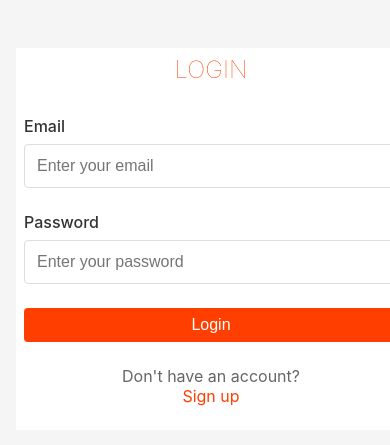
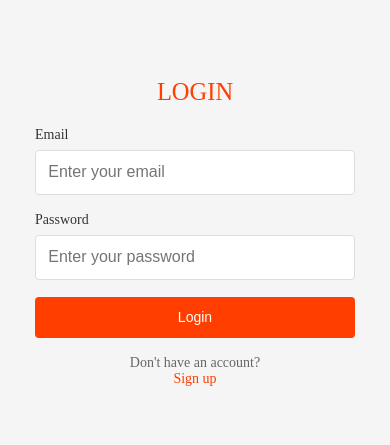
Before and after one commit to amribic/VisitEase, a Svelte app in the folder frontend/: page / in a window 390 px wide. Shown: the part 183-628 px from the top of the page. Built offline with nearby package versions, Linux system fonts and the light colour scheme.

Commit message:
adjust frontend for mobile

```diff
--- a/frontend/src/App.svelte
+++ b/frontend/src/App.svelte
@@ -66,11 +66,16 @@
     box-sizing: border-box;
     background-color: #f5f5f5;
     overflow-x: hidden;
-    font-family: -apple-system, BlinkMacSystemFont, 'Segoe UI', Roboto, Oxygen, Ubuntu, Cantarell, 'Open Sans', 'Helvetica Neue', sans-serif;
+    min-height: 100vh;
+    width: 100%;
   }
 
-  :global(*), :global(*::before), :global(*::after) {
-    box-sizing: inherit;
+  :global(html) {
+    font-size: 16px;
+  }
+
+  :global(*) {
+    box-sizing: border-box;
   }
 
   main {
@@ -83,6 +88,7 @@
     align-items: center;
     box-sizing: border-box;
     width: 100%;
+    position: relative;
   }
 
   .container {
@@ -90,13 +96,22 @@
     max-width: 1200px;
     margin: 0 auto;
     padding: 0 1rem;
+    display: flex;
+    flex-direction: column;
+    align-items: center;
   }
 
-  @media (max-width: 600px) {
+  @media (max-width: 480px) {
+    :global(html) {
+      font-size: 14px;
+    }
+
+    main {
+      padding: 0.5rem;
+    }
+
     .container {
-      max-width: 100vw;
-      width: 100vw;
-      padding: 0;
+      padding: 0 0.5rem;
     }
   }
 </style>
--- a/frontend/src/components/GoogleFitForm.svelte
+++ b/frontend/src/components/GoogleFitForm.svelte
@@ -137,6 +137,7 @@
     max-width: 100%;
     width: 100%;
     margin: 0 auto;
+    position: relative;
     max-height: 100vh;
     overflow-y: auto;
   }
@@ -167,6 +168,7 @@
     color: #666;
     margin-bottom: 2rem;
     font-size: 1.1rem;
+    line-height: 1.5;
   }
 
   .buttons {
@@ -177,12 +179,14 @@
 
   button {
     width: 100%;
-    padding: 0.75rem;
+    padding: 0.875rem;
     border: none;
     border-radius: 4px;
     font-size: 1rem;
     cursor: pointer;
     transition: background-color 0.2s;
+    -webkit-tap-highlight-color: transparent;
+    touch-action: manipulation;
   }
 
   .connect-button {
@@ -190,7 +194,7 @@
     color: white;
   }
 
-  .connect-button:hover:not(:disabled) {
+  .connect-button:hover:not(:disabled), .connect-button:active:not(:disabled) {
     background-color: #357abd;
   }
 
@@ -199,7 +203,7 @@
     color: #666;
   }
 
-  .skip-button:hover:not(:disabled) {
+  .skip-button:hover:not(:disabled), .skip-button:active:not(:disabled) {
     background-color: #e0e0e0;
   }
 
@@ -208,54 +212,85 @@
     color: white;
   }
 
-  .continue-button:hover:not(:disabled) {
+  .continue-button:hover:not(:disabled), .continue-button:active:not(:disabled) {
     background-color: #45a049;
   }
 
   button:disabled {
     background-color: #ccc;
     cursor: not-allowed;
+    opacity: 0.7;
   }
 
   .error-message {
     background-color: #ffebee;
     color: #c62828;
-    padding: 0.75rem;
+    padding: 0.875rem;
     border-radius: 4px;
     margin-bottom: 1.5rem;
     font-size: 0.9rem;
+    line-height: 1.4;
   }
 
   .success-message {
     background-color: #e8f5e9;
     color: #2e7d32;
-    padding: 0.75rem;
+    padding: 0.875rem;
     border-radius: 4px;
     margin-bottom: 1.5rem;
     font-size: 0.9rem;
+    line-height: 1.4;
   }
 
   @media (max-width: 480px) {
+    .form-container {
+      padding: 1.5rem;
+      margin: 0.5rem;
+      border-radius: 0;
+      box-shadow: none;
+      background: transparent;
+    }
+
+    h1 {
+      font-size: 1.75rem;
+      margin-bottom: 1.5rem;
+    }
+
+    p {
+      font-size: 1rem;
+      margin-bottom: 1.5rem;
+    }
+
+    .buttons {
+      gap: 0.875rem;
+    }
+
+    button {
+      padding: 1rem;
+      font-size: 1rem;
+    }
+
+    .error-message, .success-message {
+      padding: 1rem;
+      margin-bottom: 1.25rem;
+    }
+  }
+
+  @media (max-height: 600px) {
     .form-container {
       padding: 1rem;
     }
 
     h1 {
-      font-size: 1.5rem;
+      margin-bottom: 1rem;
     }
 
-    button {
-      padding: 0.5rem;
+    p {
+      margin-bottom: 1rem;
     }
-  }
 
-  @media (max-width: 600px) {
-    .form-container {
-      width: 100vw;
-      max-width: 100vw;
-      border-radius: 0;
-      box-shadow: none;
-      padding: 0.5rem;
+    .buttons {
+      gap: 0.75rem;
     }
   }
 </style>
--- a/frontend/src/components/Login.svelte
+++ b/frontend/src/components/Login.svelte
@@ -91,11 +91,10 @@
     padding: 1rem;
     border-radius: 8px;
     box-shadow: 0 2px 4px rgba(0, 0, 0, 0.1);
-    max-width: 100%;
+    max-width: 400px;
     width: 100%;
     margin: 0 auto;
-    max-height: 100vh;
-    overflow-y: auto;
+    position: relative;
   }
 
   h1 {
@@ -127,6 +126,8 @@
     border-radius: 4px;
     font-size: 1rem;
     box-sizing: border-box;
+    -webkit-appearance: none;
+    appearance: none;
   }
 
   input:focus {
@@ -145,9 +146,11 @@
     font-size: 1rem;
     cursor: pointer;
     transition: background-color 0.2s;
+    -webkit-tap-highlight-color: transparent;
+    touch-action: manipulation;
   }
 
-  button:hover {
+  button:hover, button:active {
     background-color: #ff5722;
   }
 
@@ -179,33 +182,62 @@
     cursor: pointer;
     text-decoration: none;
     display: inline;
+    -webkit-tap-highlight-color: transparent;
   }
 
-  .link-button:hover {
+  .link-button:hover, .link-button:active {
     text-decoration: underline;
   }
 
   @media (max-width: 480px) {
     .login-container {
+      padding: 1.5rem;
+      margin: 0.5rem;
+      border-radius: 0;
+      box-shadow: none;
+      background: transparent;
+    }
+
+    h1 {
+      font-size: 1.75rem;
+      margin-bottom: 1.5rem;
+    }
+
+    .form-group {
+      margin-bottom: 1.25rem;
+    }
+
+    input {
+      padding: 0.875rem;
+      font-size: 16px; /* Prevents iOS zoom on focus */
+    }
+
+    button {
+      padding: 0.875rem;
+      font-size: 1rem;
+    }
+
+    .error-message {
+      padding: 0.875rem;
+      margin-bottom: 1.25rem;
+    }
+
+    .signup-link {
+      margin-top: 1.25rem;
+    }
+  }
+
+  @media (max-height: 600px) {
+    .login-container {
       padding: 1rem;
     }
 
     h1 {
-      font-size: 1.5rem;
+      margin-bottom: 1rem;
     }
 
-    button {
-      padding: 0.5rem;
-    }
-  }
-
-  @media (max-width: 600px) {
-    .login-container {
-      width: 100vw;
-      max-width: 100vw;
-      border-radius: 0;
-      box-shadow: none;
-      padding: 0.5rem;
+    .form-group {
+      margin-bottom: 1rem;
     }
   }
 </style>
--- a/frontend/src/components/Signup.svelte
+++ b/frontend/src/components/Signup.svelte
@@ -115,6 +115,7 @@
     max-width: 400px;
     width: 100%;
     margin: 0 auto;
+    position: relative;
   }
 
   h1 {
@@ -146,6 +147,8 @@
     border-radius: 4px;
     font-size: 1rem;
     box-sizing: border-box;
+    -webkit-appearance: none;
+    appearance: none;
   }
 
   input:focus {
@@ -164,9 +167,11 @@
     font-size: 1rem;
     cursor: pointer;
     transition: background-color 0.2s;
+    -webkit-tap-highlight-color: transparent;
+    touch-action: manipulation;
   }
 
-  button:hover {
+  button:hover, button:active {
     background-color: #ff5722;
   }
 
@@ -198,19 +203,62 @@
     cursor: pointer;
     text-decoration: none;
     display: inline;
+    -webkit-tap-highlight-color: transparent;
   }
 
-  .link-button:hover {
+  .link-button:hover, .link-button:active {
     text-decoration: underline;
   }
 
   @media (max-width: 480px) {
     .signup-container {
       padding: 1.5rem;
+      margin: 0.5rem;
+      border-radius: 0;
+      box-shadow: none;
+      background: transparent;
     }
 
     h1 {
       font-size: 1.75rem;
+      margin-bottom: 1.5rem;
+    }
+
+    .form-group {
+      margin-bottom: 1.25rem;
+    }
+
+    input {
+      padding: 0.875rem;
+      font-size: 16px; /* Prevents iOS zoom on focus */
+    }
+
+    button {
+      padding: 0.875rem;
+      font-size: 1rem;
+    }
+
+    .error-message {
+      padding: 0.875rem;
+      margin-bottom: 1.25rem;
+    }
+
+    .login-link {
+      margin-top: 1.25rem;
+    }
+  }
+
+  @media (max-height: 600px) {
+    .signup-container {
+      padding: 1rem;
+    }
+
+    h1 {
+      margin-bottom: 1rem;
+    }
+
+    .form-group {
+      margin-bottom: 1rem;
     }
   }
 
--- a/frontend/src/components/Success.svelte
+++ b/frontend/src/components/Success.svelte
@@ -1,10 +1,10 @@
-<script>
+<script lang="ts">
   import { onMount } from 'svelte';
   import { createEventDispatcher } from 'svelte';
   const dispatch = createEventDispatcher();
 
   let message = 'Setup Complete!';
-  let redirectTimer;
+  let redirectTimer: number;
 
   onMount(() => {
     redirectTimer = window.setTimeout(() => {
@@ -34,6 +34,7 @@
     width: 100%;
     margin: 0 auto;
     text-align: center;
+    position: relative;
   }
 
   h1 {
@@ -41,15 +42,17 @@
     font-size: 2rem;
     font-weight: 100;
     margin: 0 0 1rem 0;
+    line-height: 1.2;
   }
 
   p {
     color: #666;
     margin-bottom: 1.5rem;
+    line-height: 1.5;
   }
 
   button {
-    padding: 0.75rem 1.5rem;
+    padding: 0.875rem 1.5rem;
     background-color: #4CAF50;
     color: white;
     border: none;
@@ -57,19 +60,51 @@
     font-size: 1rem;
     cursor: pointer;
     transition: background-color 0.2s;
+    -webkit-tap-highlight-color: transparent;
+    touch-action: manipulation;
   }
 
-  button:hover {
+  button:hover, button:active {
     background-color: #45a049;
   }
 
-  @media (max-width: 600px) {
+  @media (max-width: 480px) {
     .success-container {
-      width: 100vw;
-      max-width: 100vw;
+      padding: 1.5rem;
+      margin: 0.5rem;
       border-radius: 0;
       box-shadow: none;
-      padding: 0.5rem;
+      background: transparent;
+    }
+
+    h1 {
+      font-size: 1.75rem;
+      margin-bottom: 0.875rem;
+    }
+
+    p {
+      margin-bottom: 1.25rem;
+      font-size: 0.95rem;
+    }
+
+    button {
+      padding: 1rem 1.5rem;
+      width: 100%;
+      font-size: 1rem;
+    }
+  }
+
+  @media (max-height: 600px) {
+    .success-container {
+      padding: 1rem;
+    }
+
+    h1 {
+      margin-bottom: 0.75rem;
+    }
+
+    p {
+      margin-bottom: 1rem;
     }
   }
 </style>
```
